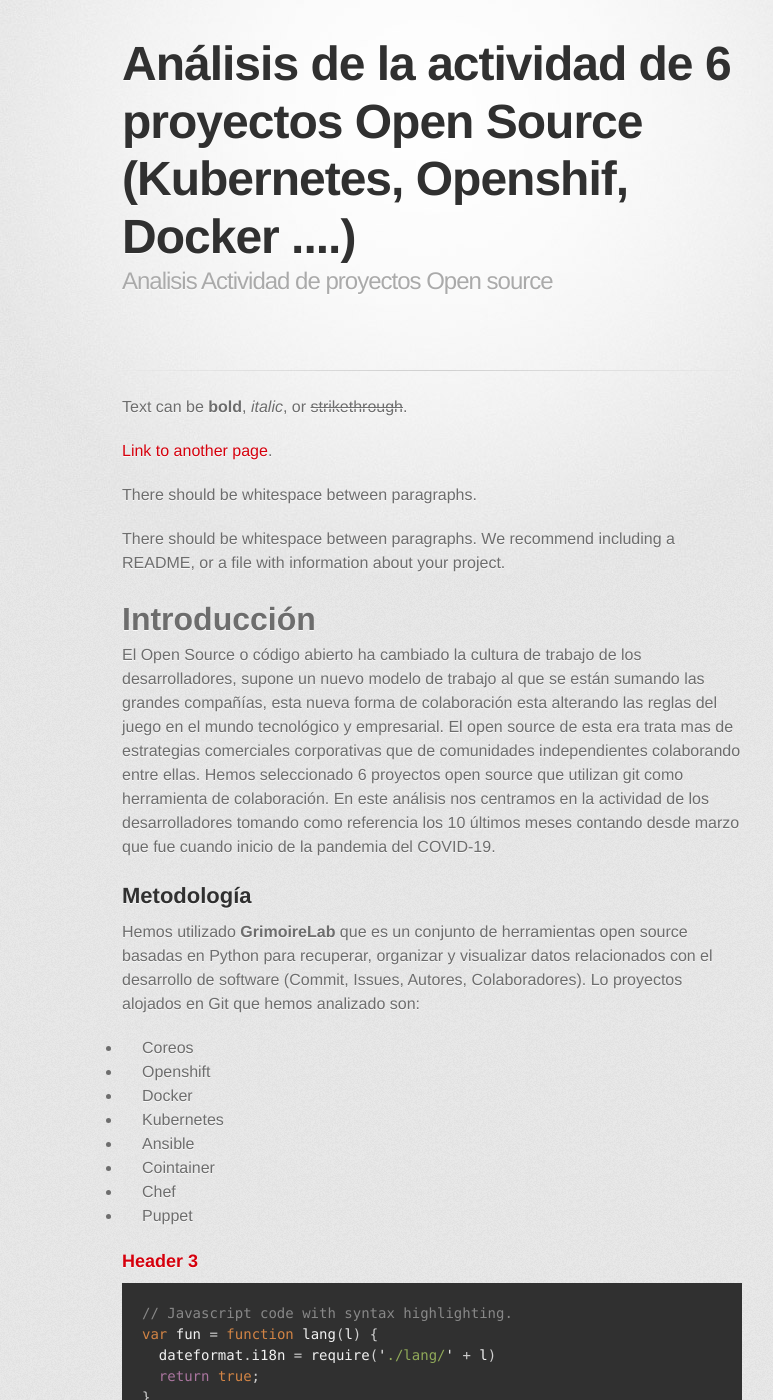
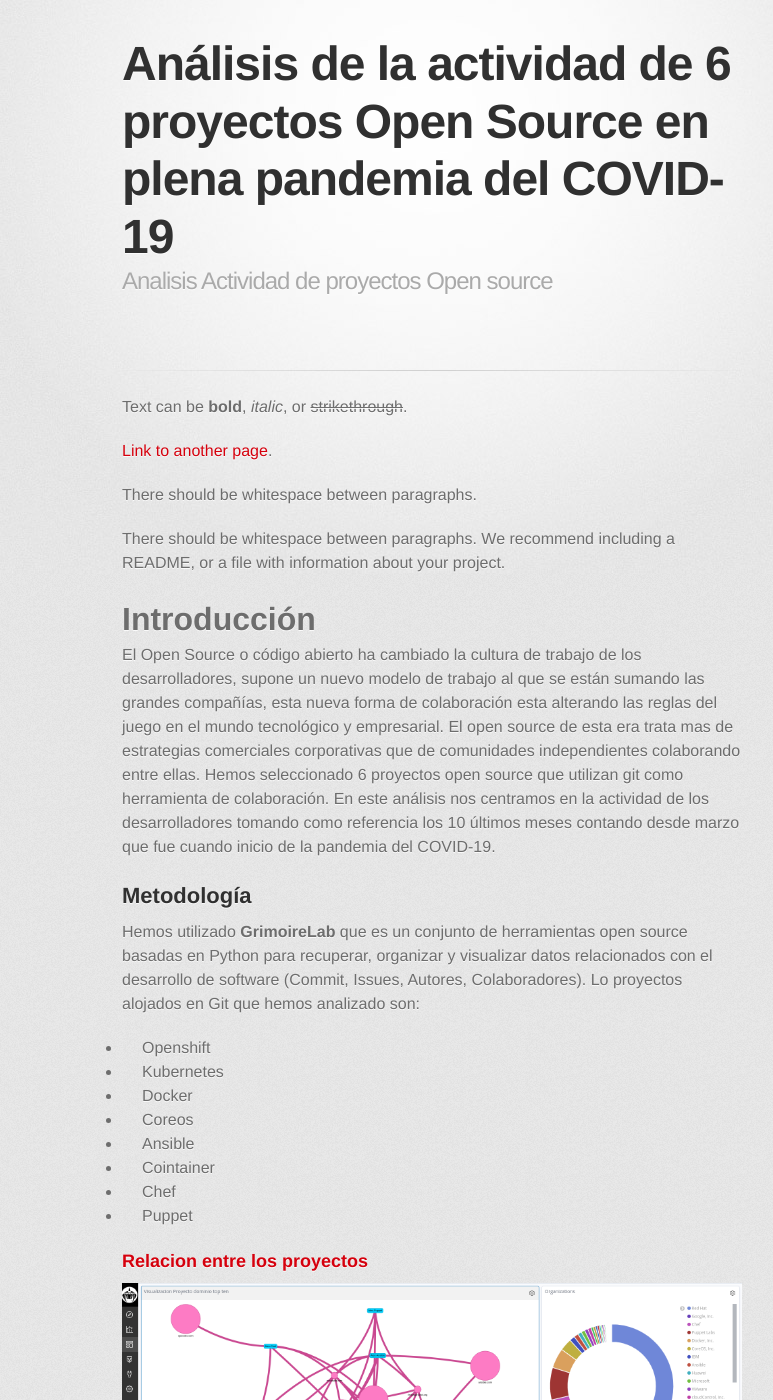
Before and after one commit to superlinuxex/contenedores, a Jekyll site: the page built from index.md, in a window 1280 px wide and 1400 px high. Shown: the whole window, without its empty margins (208-981 px from the left). Built offline with Jekyll 4.4.1, drawn with Linux system fonts in a browser that asks for light colours; some web fonts are replaced.

Commit message:
Agregamos imagenes de la relacion entre proyectos

````diff
--- a/_config.yml
+++ b/_config.yml
@@ -1,4 +1,4 @@
-title: Análisis de la actividad de 6 proyectos Open Source (Kubernetes, Openshif, Docker ....)
+title: Análisis de la actividad de 6 proyectos Open Source en plena pandemia del COVID-19
 description: Analisis Actividad de proyectos Open source
 show_downloads: false
 google_analytics:
--- a/index.md
+++ b/index.md
@@ -1,5 +1,6 @@
 ---
 layout: default
+image: red_social_project.png
 ---
 
 Text can be **bold**, _italic_, or ~~strikethrough~~.
@@ -20,16 +21,23 @@ Hemos seleccionado 6 proyectos open source que utilizan git como herramienta de
 Hemos utilizado **GrimoireLab** que es un conjunto de herramientas  open source basadas en Python para recuperar, organizar y visualizar datos relacionados con el desarrollo de software (Commit, Issues, Autores, Colaboradores).
 Lo proyectos alojados en Git que hemos analizado son:
 
+* Openshift
+* Kubernetes
+* Docker
 * Coreos
-* Openshift
-* Docker
-* Kubernetes
 * Ansible
 * Cointainer
 * Chef
 * Puppet
 
-### Header 3
+
+### Relacion entre los proyectos
+
+![red_social_project]({{ site.baseurl }}/assets/images/red_social_project.png)
+
+### Areas de Codigo
+
+![red_social_project]({{ site.baseurl }}/assets/images/areas_codigo.png)
 
 ```js
 // Javascript code with syntax highlighting.
````
Also changed, not shown: assets/images/areas_codigo.png (added), assets/images/red_social_project.png (added), 4 other files.
